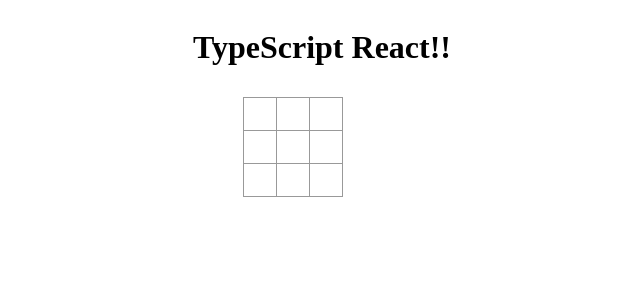
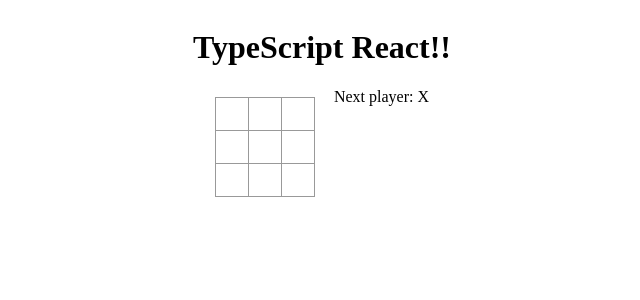
Before and after one commit to musatarosu335/TypeScript-React-BoardGame, a React app: page / in a window 1280 px wide. Shown: the top 300 px of the page, without its empty margins (318-958 px from the left). Built offline with nearby package versions, Linux system fonts and the light colour scheme.

Commit message:
status表示をGameコンポーネントに移管

```diff
--- a/src/components/Game.tsx
+++ b/src/components/Game.tsx
@@ -48,7 +48,14 @@
   }
 
   render() {
-    const { history, stepNumber } = this.state;
+    const { history, xIsNext, stepNumber } = this.state;
+    const winner = calcWinner(history[stepNumber].squares);
+    let status = xIsNext ? 'Next player: X' : 'Next player: O';
+
+    if (winner) {
+      status = `Winner: ${winner}`;
+    }
+
     return (
       <Container>
         <GameBoard>
@@ -58,7 +65,7 @@
           />
         </GameBoard>
         <GameInfo>
-          <div>{/* status */}</div>
+          <div>{status}</div>
           <ol>{/* TODO */}</ol>
         </GameInfo>
       </Container>
```
Also changed, not shown: src/components/Board.tsx (+0 -10 lines).
